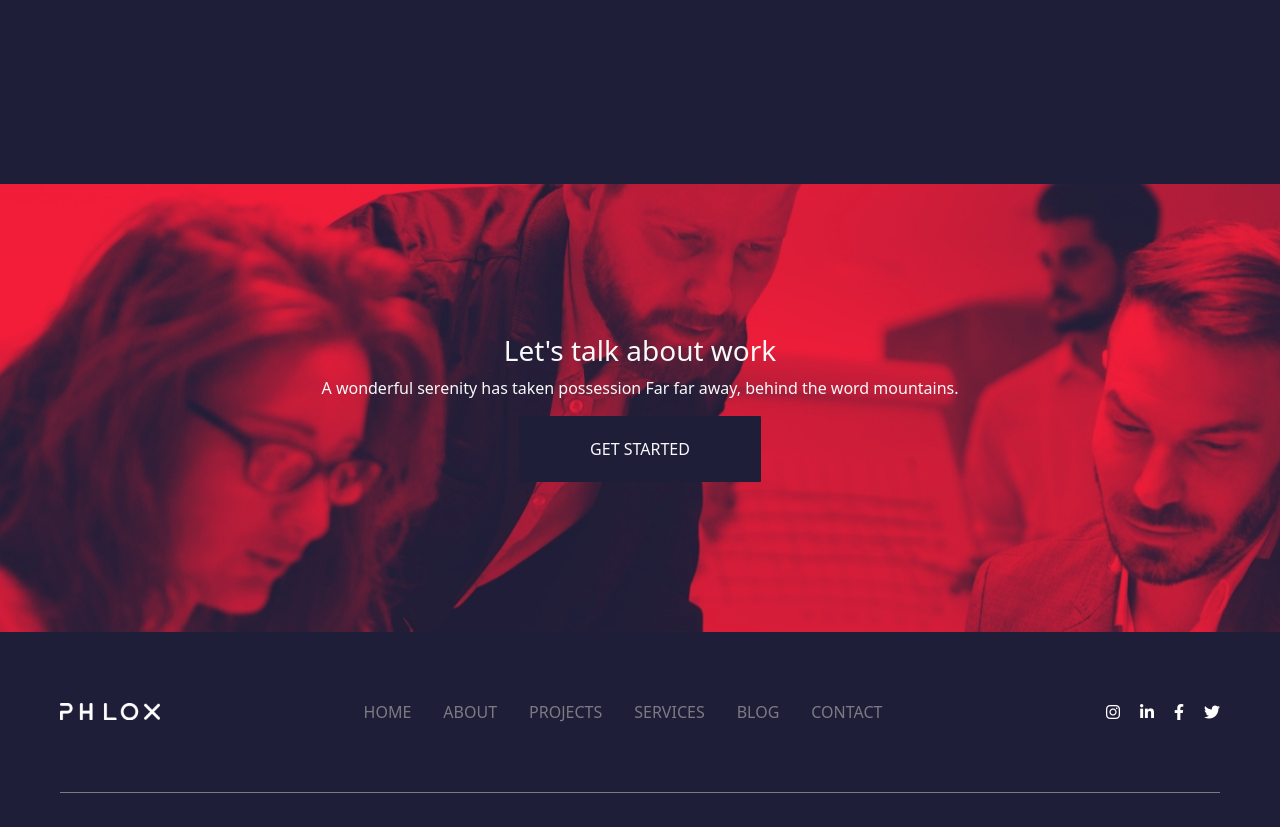
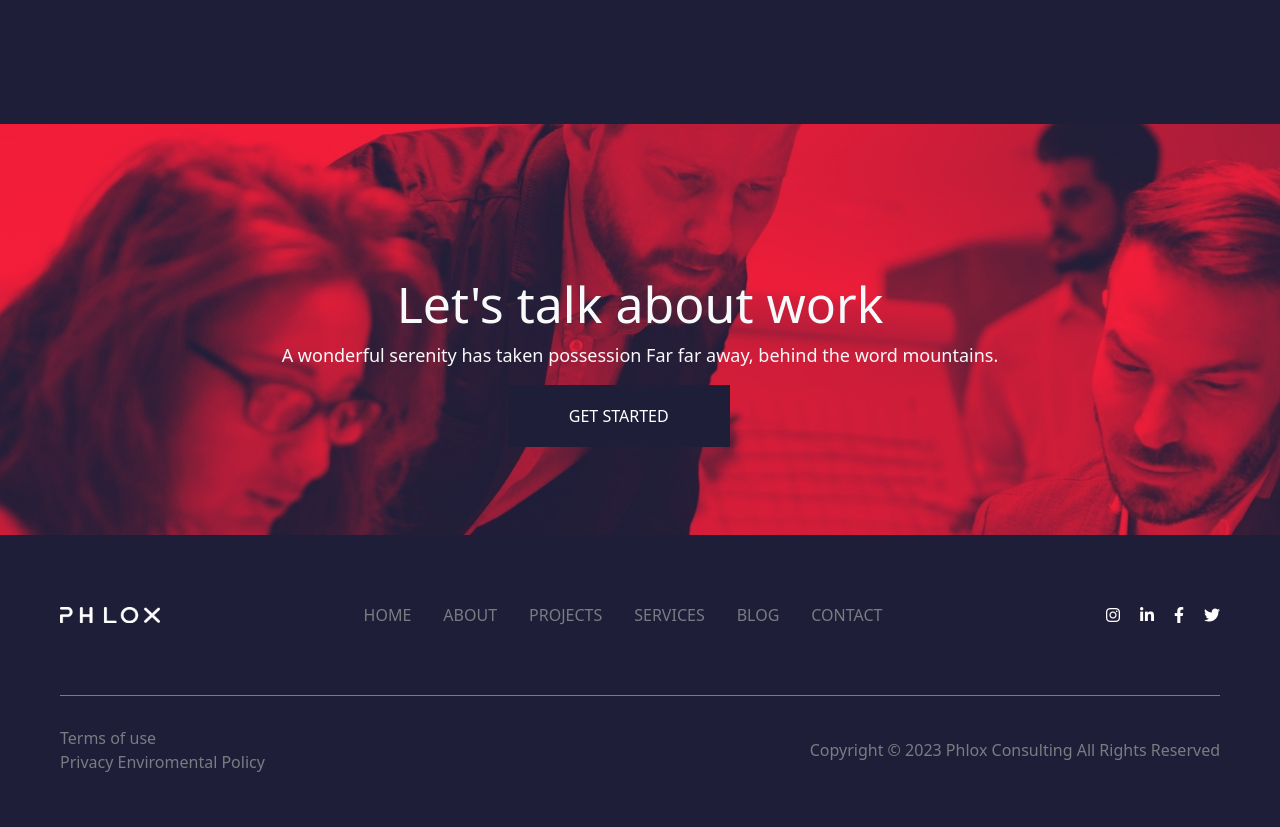
Before and after one commit to ericaostini/proj-html-vuejs, a Vue app: page / in a window 1280 px wide. Shown: the part 5200-6027 px from the top of the page. Built offline with nearby package versions, Linux system fonts and the light colour scheme.

Commit message:
style button footer top

```diff
--- a/src/components/Footer.vue
+++ b/src/components/Footer.vue
@@ -1,8 +1,12 @@
 <template>
-    <section id="footer-top" class="text-center">
-        <h3 class="text-light">Let's talk about work</h3>
-        <p class="text-light">A wonderful serenity has taken possession Far far away, behind the word mountains.</p>
-        <button class="btn text-light text-uppercase">Get started</button>
+    <section id="footer-top" class="text-center ">
+        <h1 class="text-light">Let's talk about work</h1>
+        <p class="text-light fw-light">A wonderful serenity has taken possession Far far away, behind the word
+            mountains.
+        </p>
+        <div class="button-effect">
+            <button class="btn text-uppercase">Get started</button>
+        </div>
     </section>
     <section id="footer-bottom">
         <div class="d-flex align-items-center justify-content-between top-section">
@@ -43,15 +47,56 @@ export default {
 @use '../assets/style/partials/variables' as *;
 
 #footer-top {
+    position: relative;
     background-image: url('../assets/images/business-people-working-together-on-project-and-B3MZ4TX.jpg');
     object-fit: cover;
     object-position: center;
+    background-repeat: no-repeat;
     padding: 150px;
 
+    h1 {
+        font-size: 50px;
+    }
+
+    p {
+        font-size: 18px;
+    }
+
+
     button {
+        position: absolute;
+        right: 43%;
+        z-index: 1;
+        cursor: pointer;
+        font-weight: 300;
         background-color: $blueHeader;
+        color: $lightColor;
+        padding: 18px 60px;
         border-radius: 1px;
-        padding: 20px 70px;
+        transition: color 0.5s ease-in;
+
+        &:after {
+            content: '';
+            position: absolute;
+            display: block;
+            top: 0;
+            left: 50%;
+            transform: translate(-50%);
+            width: 0;
+            height: 100%;
+            background-color: $mainGreen;
+            z-index: -1;
+            transition: width 0.3s ease-in;
+        }
+
+        &:hover {
+            color: $blueHeader;
+            border-color: $mainGreen;
+
+            &:after {
+                width: 100%;
+            }
+        }
     }
 }
 
--- a/src/components/Main.vue
+++ b/src/components/Main.vue
@@ -357,7 +357,6 @@ main {
     }
 
     .blog-info {
-        margin-bottom: 60px;
 
         img {
             width: 660px;
```
